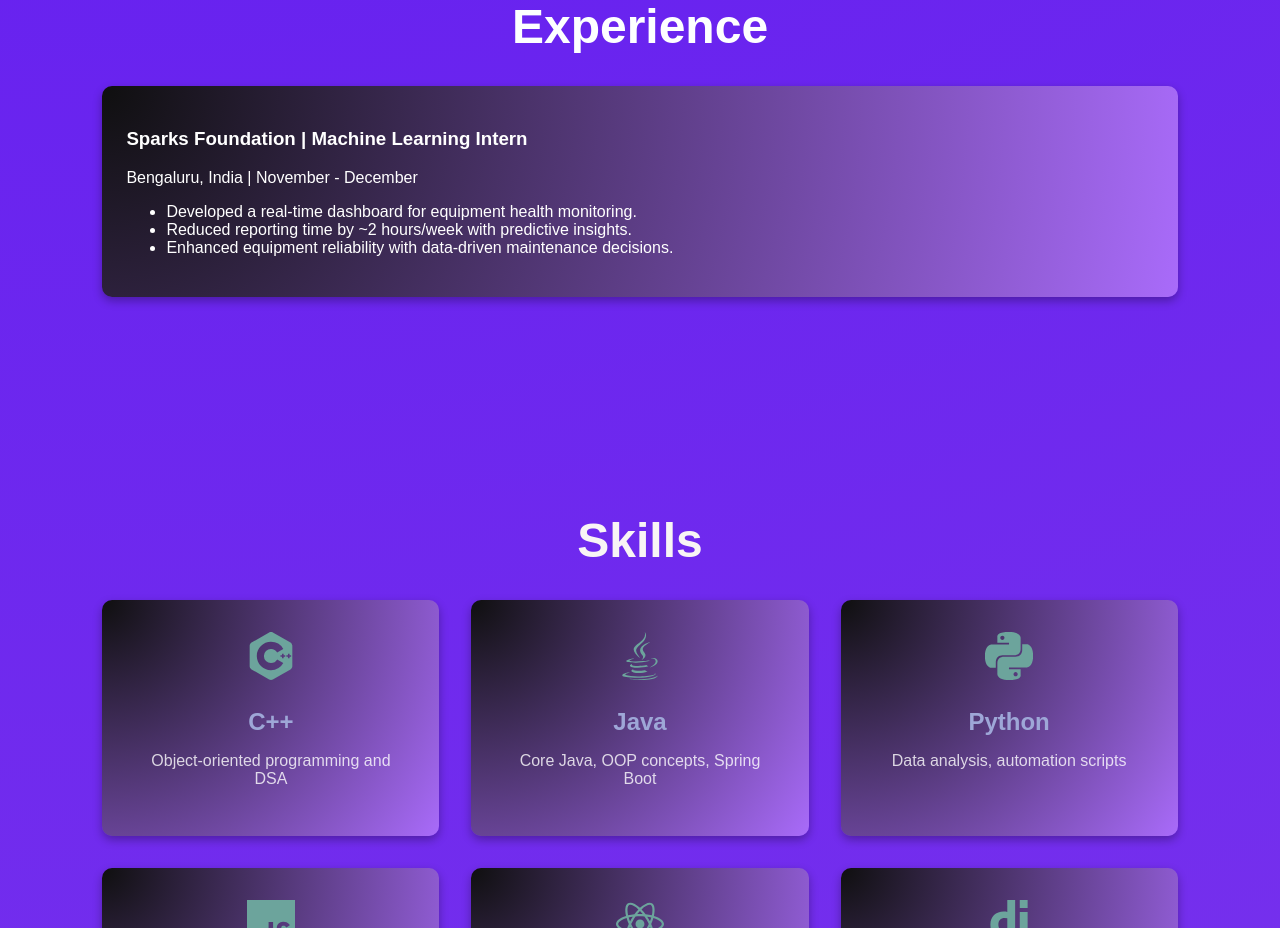
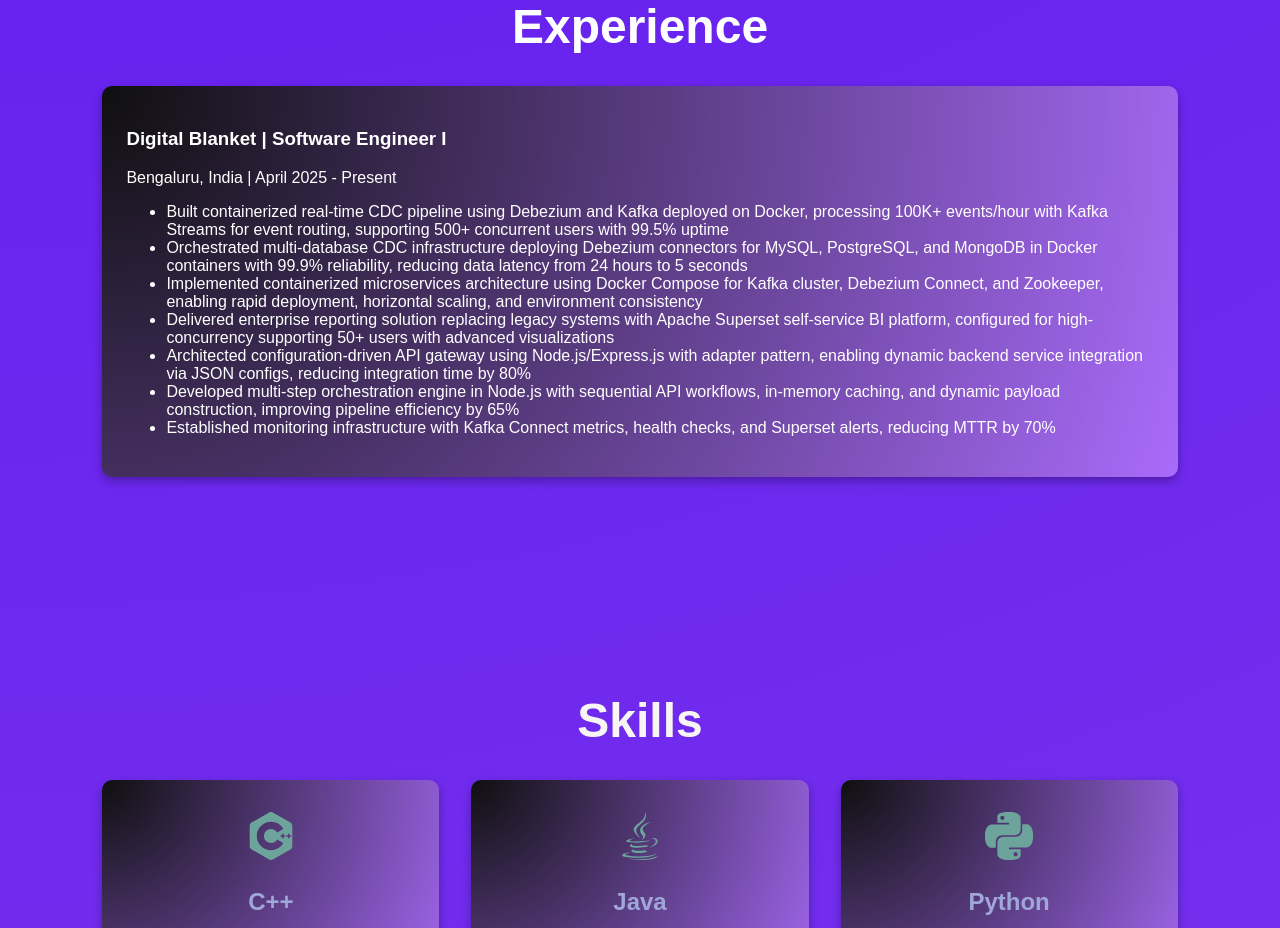
Before and after one commit to omsn2/portfolio, a React (Create React App) app: page / in a window 1280 px wide. Shown: the part 2080-3008 px from the top of the page. Built offline with nearby package versions, Linux system fonts and the light colour scheme.

Commit message:
Update experience section with new job details

```diff
--- a/src/components/Experience.js
+++ b/src/components/Experience.js
@@ -35,13 +35,18 @@
   <ExperienceContainer id="experience">
     <SectionTitle>Experience</SectionTitle>
     <ExperienceItem {...fadeInUp} {...hoverEffect}>
-      <h3>Sparks Foundation | Machine Learning Intern</h3>
-      <p>Bengaluru, India | November - December</p>
-      <ul>
-        <li>Developed a real-time dashboard for equipment health monitoring.</li>
-        <li>Reduced reporting time by ~2 hours/week with predictive insights.</li>
-        <li>Enhanced equipment reliability with data-driven maintenance decisions.</li>
-      </ul>
+      <h3>Digital Blanket | Software Engineer I</h3>
+      <p>Bengaluru, India | April 2025 - Present</p>
+     <ul>
+  <li>Built containerized real-time CDC pipeline using Debezium and Kafka deployed on Docker, processing 100K+ events/hour with Kafka Streams for event routing, supporting 500+ concurrent users with 99.5% uptime</li>
+  <li>Orchestrated multi-database CDC infrastructure deploying Debezium connectors for MySQL, PostgreSQL, and MongoDB in Docker containers with 99.9% reliability, reducing data latency from 24 hours to 5 seconds</li>
+  <li>Implemented containerized microservices architecture using Docker Compose for Kafka cluster, Debezium Connect, and Zookeeper, enabling rapid deployment, horizontal scaling, and environment consistency</li>
+  <li>Delivered enterprise reporting solution replacing legacy systems with Apache Superset self-service BI platform, configured for high-concurrency supporting 50+ users with advanced visualizations</li>
+  <li>Architected configuration-driven API gateway using Node.js/Express.js with adapter pattern, enabling dynamic backend service integration via JSON configs, reducing integration time by 80%</li>
+  <li>Developed multi-step orchestration engine in Node.js with sequential API workflows, in-memory caching, and dynamic payload construction, improving pipeline efficiency by 65%</li>
+  <li>Established monitoring infrastructure with Kafka Connect metrics, health checks, and Superset alerts, reducing MTTR by 70%</li>
+</ul>
+
     </ExperienceItem>
   </ExperienceContainer>
 );
```
